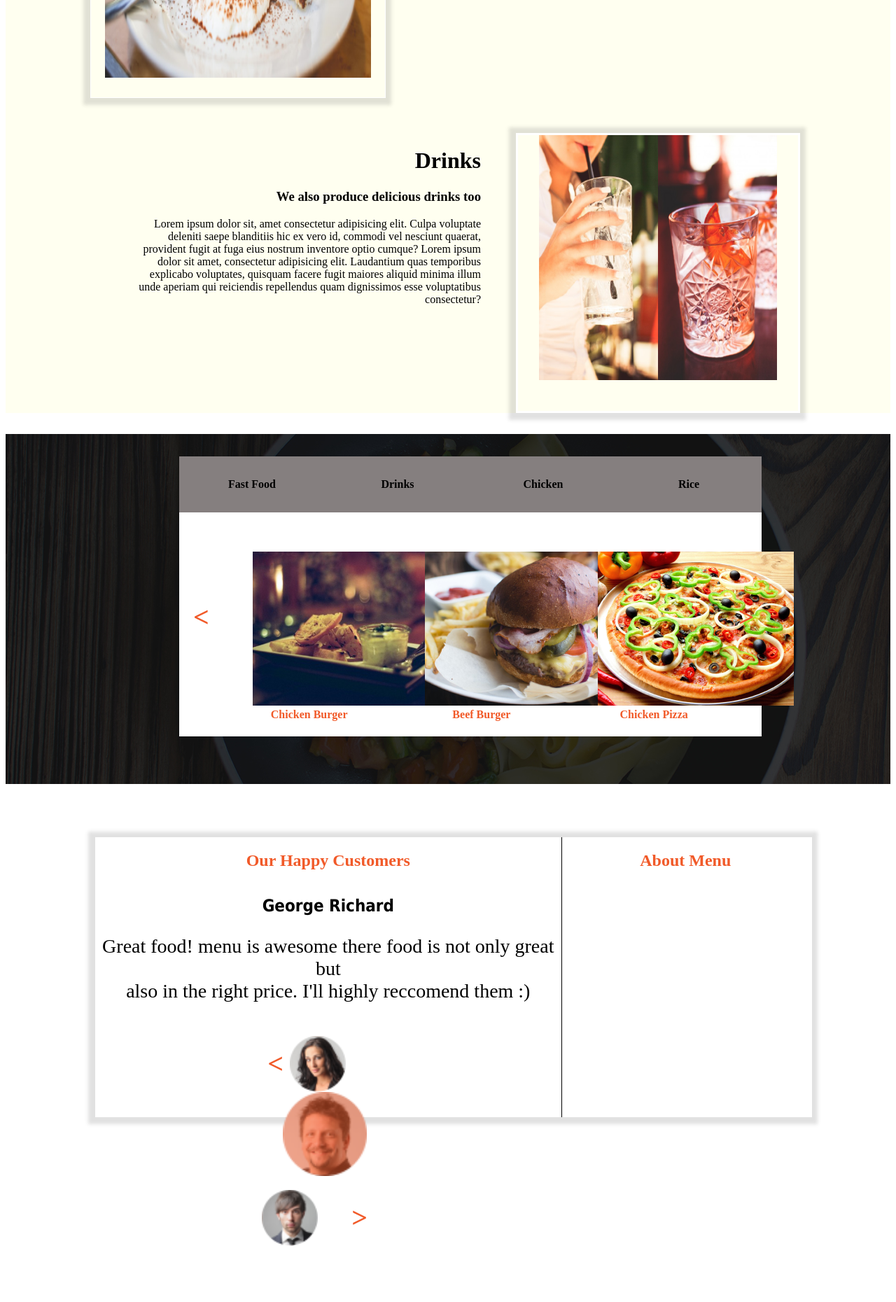
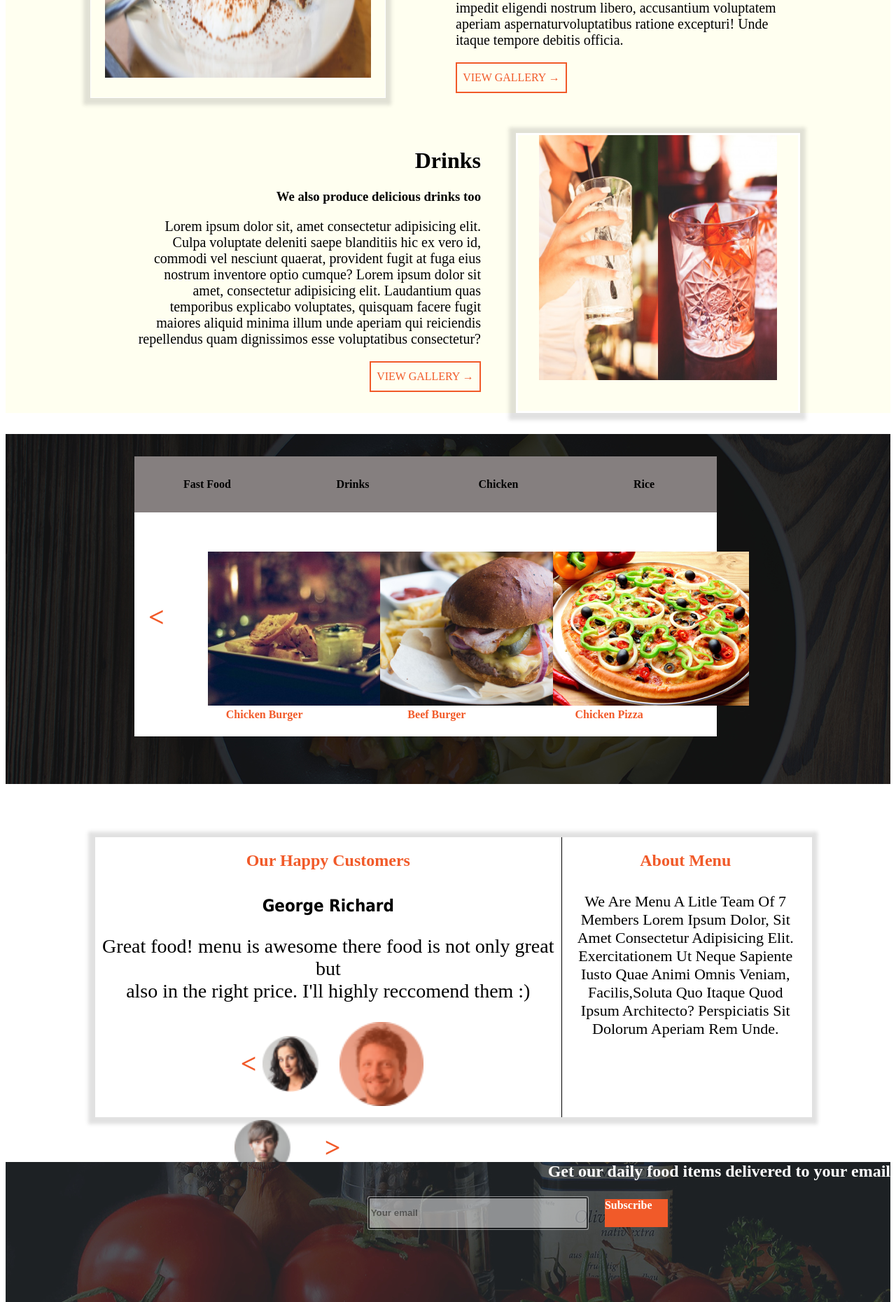
Before and after one commit to Izzy-M/Anita-Kitchen, a plain HTML site: page index.html in a window 1280 px wide. Shown: the part 1368-3228 px from the top of the page at 70% size. Before the commit the page ends 3168 px from the top, so only its background shows below. Drawn offline with Linux system fonts and the light colour scheme.

Commit message:
Add suscription area

```diff
--- a/index.html
+++ b/index.html
@@ -35,7 +35,7 @@
             </div>
             <div class="fastfoodcont"><span style="text-align:left;"><h1>fast food</h1></span>
                <h3 style="text-align:left;">You'll love our fast delicious food</h3>
-                <p style="text-align:left">
+                <p style="text-align:left;font-size:20px;">
                     Lorem ipsum dolor sit amet consectetur, adipisicing elit. Porro, dignissimos molestiae
                     magnam recusandae similique ducimus delectus fugit aperiam, praesentium harum voluptatum.
                     Labore a, consequuntur eius sed neque nemo debitis tempore. Lorem ipsum dolor sit amet
@@ -44,22 +44,24 @@
                     Unde itaque tempore debitis officia.
                 </p>
             <p>
-                <div>
-
+                <div class="btholder">
+                    VIEW GALLERY &rightarrow;
                 </div>
             </p></div>
         </div>
         <div class="fastdrink">
             <div class="fastdrinkcont"><span><h1>drinks</h1></span>
                 <h3>We also produce delicious drinks too</h3>
-            <p>
+            <p style="font-size: 20px;">
                 Lorem ipsum dolor sit, amet consectetur adipisicing elit. Culpa voluptate deleniti saepe
                 blanditiis hic ex vero id, commodi vel nesciunt quaerat, provident fugit at fuga eius
                 nostrum inventore optio cumque? Lorem ipsum dolor sit amet, consectetur adipisicing elit.
                 Laudantium quas temporibus explicabo voluptates, quisquam facere fugit maiores aliquid minima
                 illum unde aperiam qui reiciendis repellendus quam dignissimos esse voluptatibus consectetur?
             </p><p>
-                <div></div>
+                <div class="btholder1">
+                    VIEW GALLERY &rightarrow;
+                </div>
             </p></div>
             <div class="fastdrinkimage">
                 <img src="assets/drink1.jpg" height="350px" width="170px"alt="drink1"><img src="assets/drink2.jpg" height="350px" width="170px"alt="drink2"></div>
@@ -104,9 +106,18 @@
            <div class="happycuscont">
                <span class="menudet">
                    <h2>about menu</h2>
-
+                   <p>We are menu a litle team of 7 members
+                       Lorem ipsum dolor, sit amet consectetur adipisicing elit. Exercitationem ut neque
+                        sapiente iusto quae animi omnis veniam, facilis,soluta quo itaque quod ipsum
+                        architecto? Perspiciatis sit dolorum aperiam rem unde. </p>
                </span>
            </div>
+        </div>
+    </div>
+    <div class="subscribe">
+        <div class="formholder"><h2>Get our daily food items delivered to your email</h2>
+        <table><tr><td><input type="email" placeholder="Your email" autofocus></td>
+            <td><div class="btn">Subscribe</div></td></tr></table>
         </div>
     </div>
 </div>
--- a/style.css
+++ b/style.css
@@ -70,12 +70,20 @@ opacity:0.9;background-size: cover;
     border: solid white;box-shadow: -1px 1px 5px 9px rgba(104, 104, 104, 0.2);width:400px;
     text-align: center;position:relative;
 }
+.btholder{
+    height:40px;border:2px solid #F15A29;width: 155px;text-align: center;font-family: bold;
+    color:#F15A29;font-weight: 40px;line-height: 40px;
+}
+.btholder1{
+    float:right;  height:40px;border:2px solid #F15A29;width: 155px;text-align: center;
+    font-family: bold;color:#F15A29;font-weight: 40px;line-height: 40px;
+}
 .postmiddle{
     height:500px;width:100%;background-image: url("assets/backgrounds/foodsBg.jpg");
 }
 .postmiddlecontholder{
-    height:400px;width:65%;background: white;position: absolute;margin-top: 2.5%;left:20%;display: flex;
-    flex-direction: row;float: left;
+    height:400px;width:65%;background: white;position: absolute;margin-top: 2.5%;left:15%;
+    display: flex;flex-direction: row;float: left;
 }
 .postmiddledivh{
     height:80px;background: #857f7f;position: absolute;width: 100%;
@@ -118,8 +126,11 @@ width:65%;height:inherit;background-color: transparent;float:left;text-align: ce
 }.happycusspan,.menudet{
     color:#F15A29;;text-align: center;text-transform: capitalize;
 }
+.menudet p{
+    color:black;font-size: 22px;text-align: center;padding:10px;
+}
 .picarea{
-    width:23%;height:120px;background-color:transparent;text-align:center;position: absolute;left:27%;
+    width:30%;height:120px;background-color:transparent;text-align:center;position: absolute;left:24%;
 
 }
 .picholder{
@@ -127,7 +138,8 @@ width:65%;height:inherit;background-color: transparent;float:left;text-align: ce
     margin-right:10px;align-items: center;margin-left: 10px;
 }
 .picholder1{
-    margin-right:20px;margin-left:20px;height:80px;width:80px;border-radius: 50%;background-size: cover;float:left;padding-top:20px;
+    margin-right:20px;margin-left:20px;height:80px;width:80px;border-radius: 50%;
+    background-size: cover; float:left;padding-top:20px;
 
 }
 .slide2{
@@ -138,3 +150,19 @@ width:65%;height:inherit;background-color: transparent;float:left;text-align: ce
 .slide2 span:hover{
     cursor:pointer;color:blue;font-size: 48px;
 }
+.subscribe{
+    width: 100%;height:200px;background-image: url("assets/backgrounds/subscribe.jpg");
+    position: relative;top:520px;
+}
+.formholder{
+    text-align: right;color:white;
+}
+.btn{
+    height:40px;width:25%;color:white;background: #F15A29;cursor:pointer;font-weight: bold; text-align:left;margin-left: 20px;;
+}
+input[type=email]{
+    height:40px;width:40%;font-weight: bold;opacity: 0.5;color:white;
+}
+table td,tr{border:none;}
+table{width:90%; margin:0 auto;
+}
```
